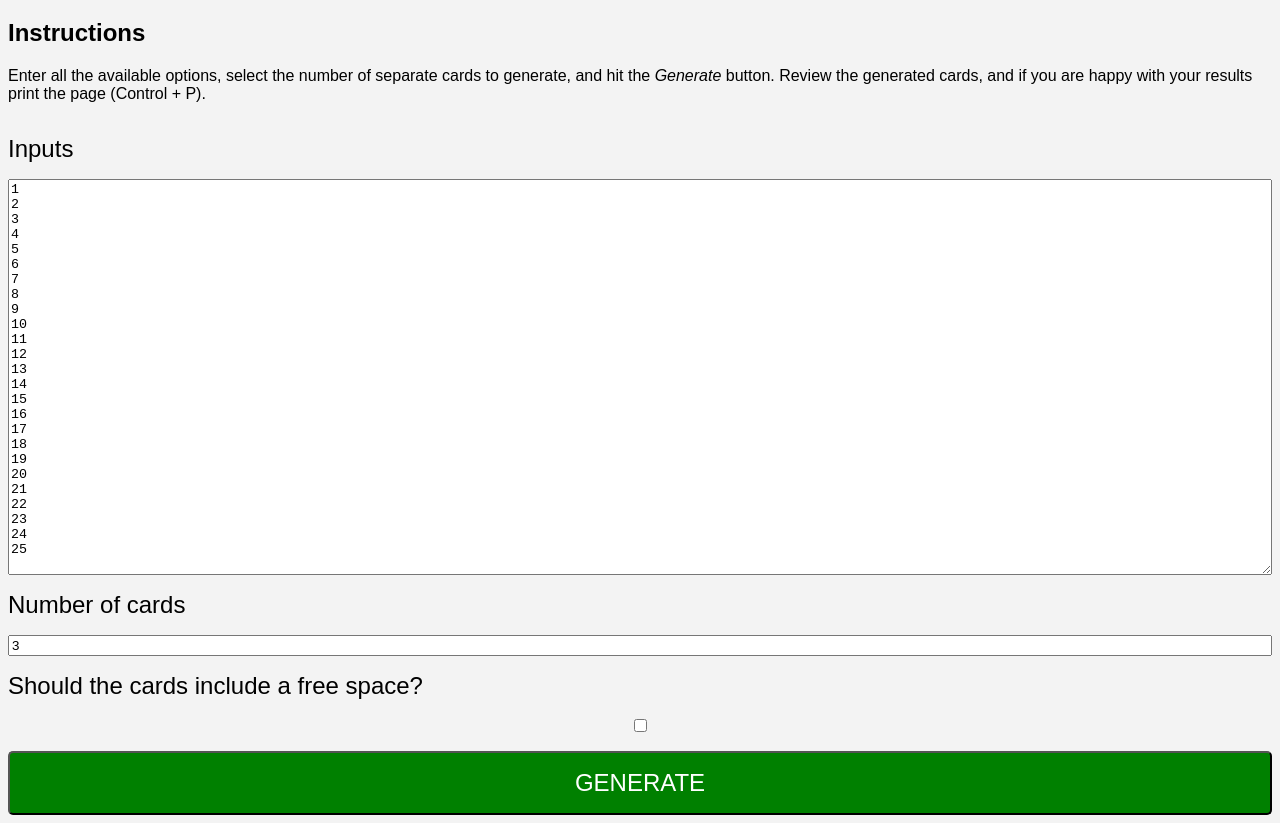
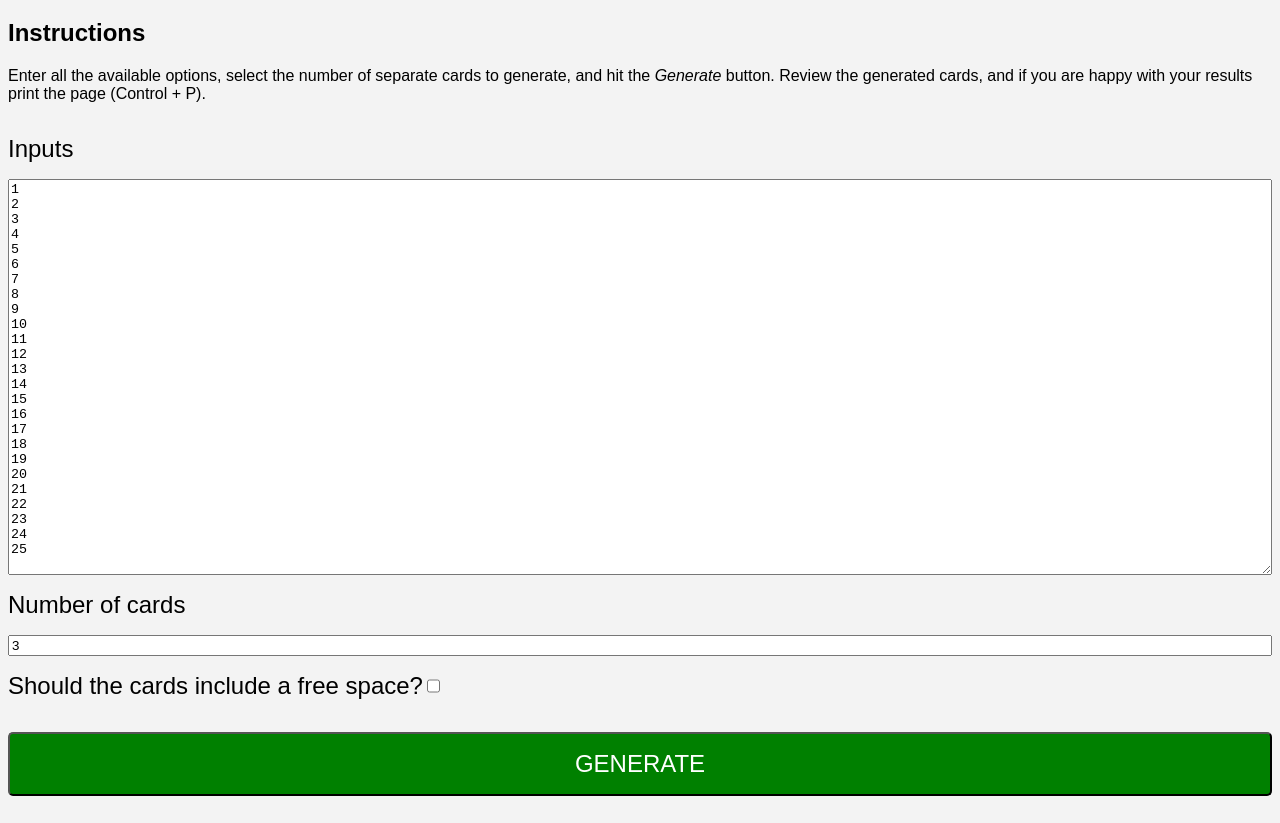
Before and after one commit to EricLemieux/bingo-card-generator, a plain HTML site: page index.html in a window 1280 px wide. Shown: the part 116-939 px from the top of the page. Drawn offline with Linux system fonts and the light colour scheme.

Commit message:
improve styling around checkbox input

```diff
--- a/index.html
+++ b/index.html
@@ -44,8 +44,10 @@
             <label for="number-of-cards">Number of cards</label>
             <input id="number-of-cards" type="number" value="3">
 
-            <label for="should-include-free-space">Should the cards include a free space?</label>
-            <input id="should-include-free-space" type="checkbox">
+            <div class="form-input-wrapper">
+                <label for="should-include-free-space">Should the cards include a free space?</label>
+                <input id="should-include-free-space" type="checkbox">
+            </div>
 
             <button onclick="generateCards()" type="button">Generate</button>
         </form>
--- a/style.css
+++ b/style.css
@@ -78,6 +78,10 @@ form label {
     font-size: 1.5rem;
 }
 
+.form-input-wrapper {
+    display: flex;
+}
+
 button {
     padding: 1rem;
     font-size: 1.5rem;
```
